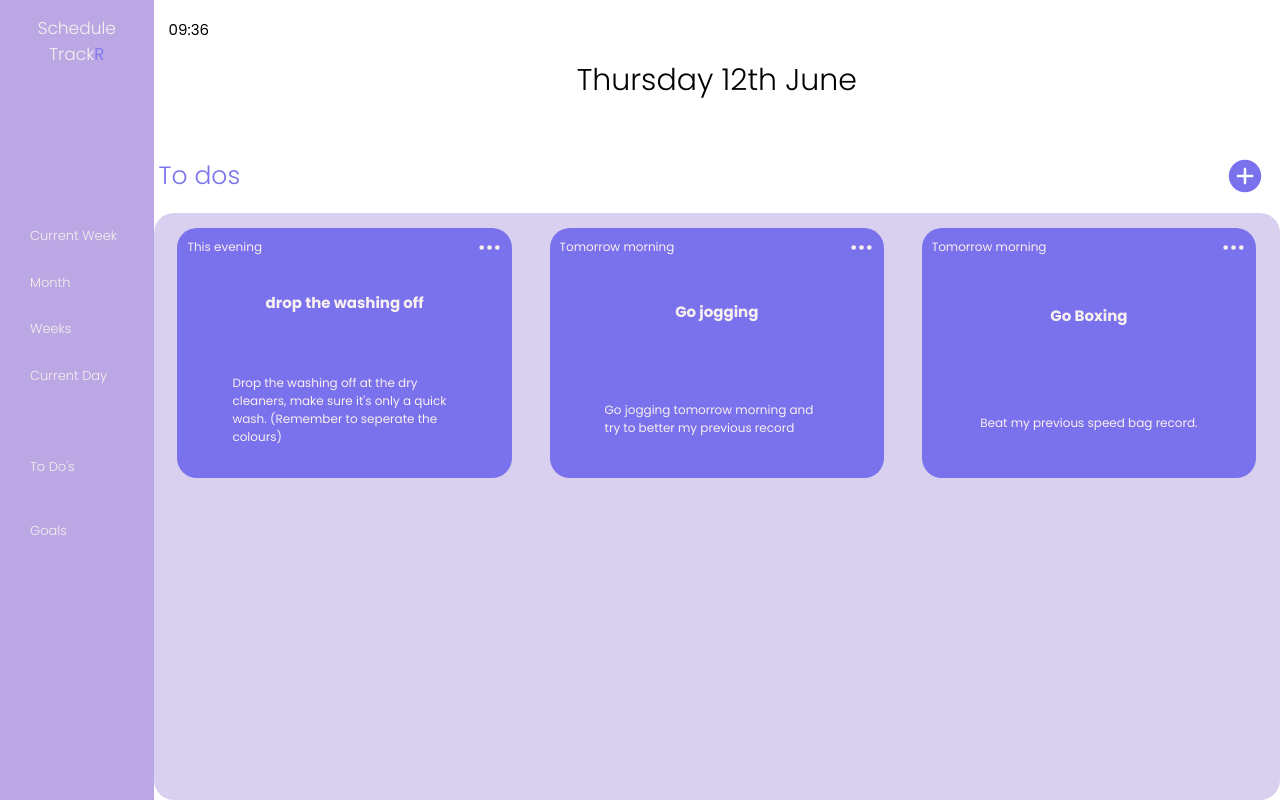
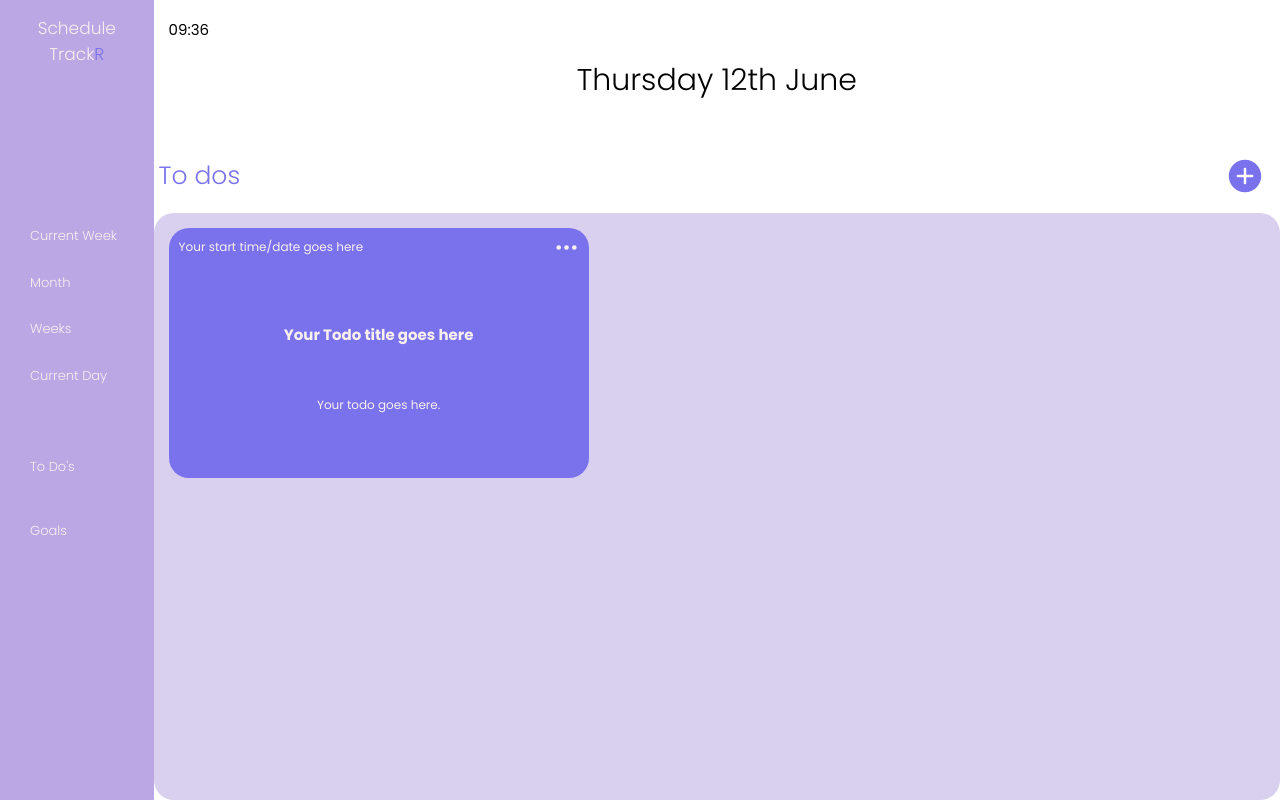
Before and after one commit to David-Henery4/Schedule-TrackR, a React (Create React App) app: page /todo in a window 1280 px wide. Built offline with nearby package versions, Linux system fonts and the light colour scheme.

Commit message:
todo functionality

```diff
--- a/src/components/TodoForm.js
+++ b/src/components/TodoForm.js
@@ -13,10 +13,17 @@ export const TodoForm = () => {
   //
   const handleSubmit = () => {
     addTodo({
-      when: todoWhen,
+      start: todoWhen,
       title: todoTitle,
-      description: todoDesc
+      todo: todoDesc
     })
+    resetInputs()
+  }
+  //
+  const resetInputs = () => {
+    setTodoDesc("")
+    setTodoTitle("")
+    setTodoWhen("")
   }
   //
   const handleFormCompletion = () => {
@@ -24,7 +31,7 @@ export const TodoForm = () => {
     setTimeout(() => {
       setFormCompleted(false)
       inputFormClose()
-    }, 3000)
+    }, 2000)
   }
   //
   return (
--- a/src/context/provider.js
+++ b/src/context/provider.js
@@ -68,6 +68,7 @@ const AppProvider = ({ children }) => {
   }
   //
   const addTodo = (todoData) => {
+    // console.log(todoData)
     dispatch({type: ADD_TODO, payload: todoData})
   }
   useEffect(() => {
--- a/src/data/mockTodoData.js
+++ b/src/data/mockTodoData.js
@@ -1,22 +1,30 @@
 const mockTodos = [
     {
         id: 1,
-        start: "This evening",
-        title: "drop the washing off",
-        todo: "Drop the washing off at the dry cleaners, make sure it's only a quick wash. (Remember to seperate the colours)"
-    },
-    {
-        id: 2,
-        start: "Tomorrow morning",
-        title: "Go jogging",
-        todo: "Go jogging tomorrow morning and try to better my previous record"
-    },
-    {
-        id: 3,
-        start: "Tomorrow morning",
-        title: "Go Boxing",
-        todo: "Beat my previous speed bag record."
+        start: "Your start time/date goes here",
+        title: "Your Todo title goes here",
+        todo: "Your todo goes here."
     },
 ]
+// const mockTodos = [
+//     {
+//         id: 1,
+//         start: "This evening",
+//         title: "drop the washing off",
+//         todo: "Drop the washing off at the dry cleaners, make sure it's only a quick wash. (Remember to seperate the colours)"
+//     },
+//     {
+//         id: 2,
+//         start: "Tomorrow morning",
+//         title: "Go jogging",
+//         todo: "Go jogging tomorrow morning and try to better my previous record"
+//     },
+//     {
+//         id: 3,
+//         start: "Tomorrow morning",
+//         title: "Go Boxing",
+//         todo: "Beat my previous speed bag record."
+//     },
+// ]
 
 export default mockTodos
--- a/src/pages/todo.js
+++ b/src/pages/todo.js
@@ -2,29 +2,41 @@ import React from 'react'
 import {BsThreeDots} from "react-icons/bs"
 import mockTodos from '../data/mockTodoData'
 import { TodoForm } from '../components'
+import { useGlobalContext } from '../context/provider'
 // import { useGlobalContext } from '../context/provider'
 
 export const Todo = () => {
+  const {todoData} = useGlobalContext()
   return (
-    <section className='todo'>
-      <TodoForm/>
+    <section className="todo">
+      <TodoForm />
       <div className="todo-row">
-        {mockTodos.map((t) => {
-          const {id,start,title,todo} = t
+        {todoData.length < 1
+          ? mockTodos.map((t) => {
+              const { id, start, title, todo } = t;
               return (
                 <div className="todo-tab" key={id}>
                   <p className="todo__start">{start}</p>
                   <BsThreeDots className="todo__edit" />
                   <h4 className="todo__title">{title}</h4>
-              <article className="todo__action">
-                {todo}
-              </article>
+                  <article className="todo__action">{todo}</article>
+                </div>
+              );
+            })
+          : todoData.map((t) => {
+              const { id, start, title, todo } = t;
+              return (
+                <div className="todo-tab" key={id}>
+                  <p className="todo__start">{start}</p>
+                  <BsThreeDots className="todo__edit" />
+                  <h4 className="todo__title">{title}</h4>
+                  <article className="todo__action">{todo}</article>
                 </div>
               );
             })}
       </div>
     </section>
-  )
+  );
 }
 
 export default Todo
--- a/src/reducer/mainReducer.js
+++ b/src/reducer/mainReducer.js
@@ -61,8 +61,14 @@ const mainReducer = (state, action) => {
     }
     //
     if (action.type === ADD_TODO){
-        console.log(action.payload)
-        return {...state}
+        if (state.activePage.todoHeader){
+            const {todoData} = state
+            const id = todoData.length + 1
+            action.payload.id = id
+            const newData = [...state.todoData, action.payload]
+            return {...state, todoData: newData}
+        }
+        return{...state}
     }
     //
     throw new Error(`No matching action type: ${action.type}`);
--- a/src/sass/pages/_todo.scss
+++ b/src/sass/pages/_todo.scss
@@ -18,6 +18,7 @@
         align-content: flex-start;
         gap: 2rem;
         @include respond (desktop){
+            justify-items: flex-start;
             margin: 0;
             width: 100%;
             min-height: auto;
@@ -28,7 +29,7 @@
     &-tab{
         color: $font-white;
         width: 95%;
-        max-width: 95%;
+        max-width: 420px;
         min-height: 25rem;
         padding: 5%;
         border-radius: 20px;
```
Lines whose indentation alone changed are shown as unchanged.
